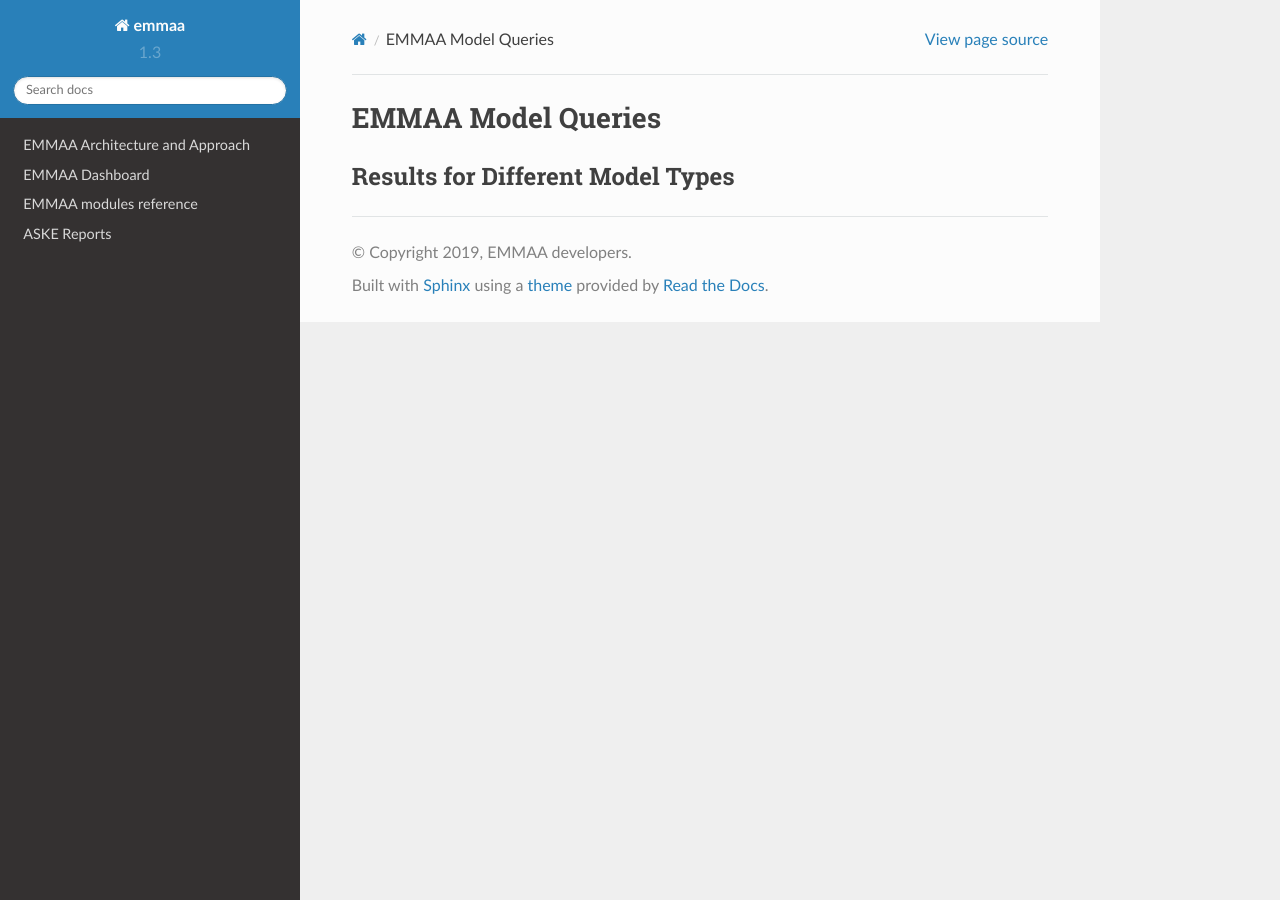
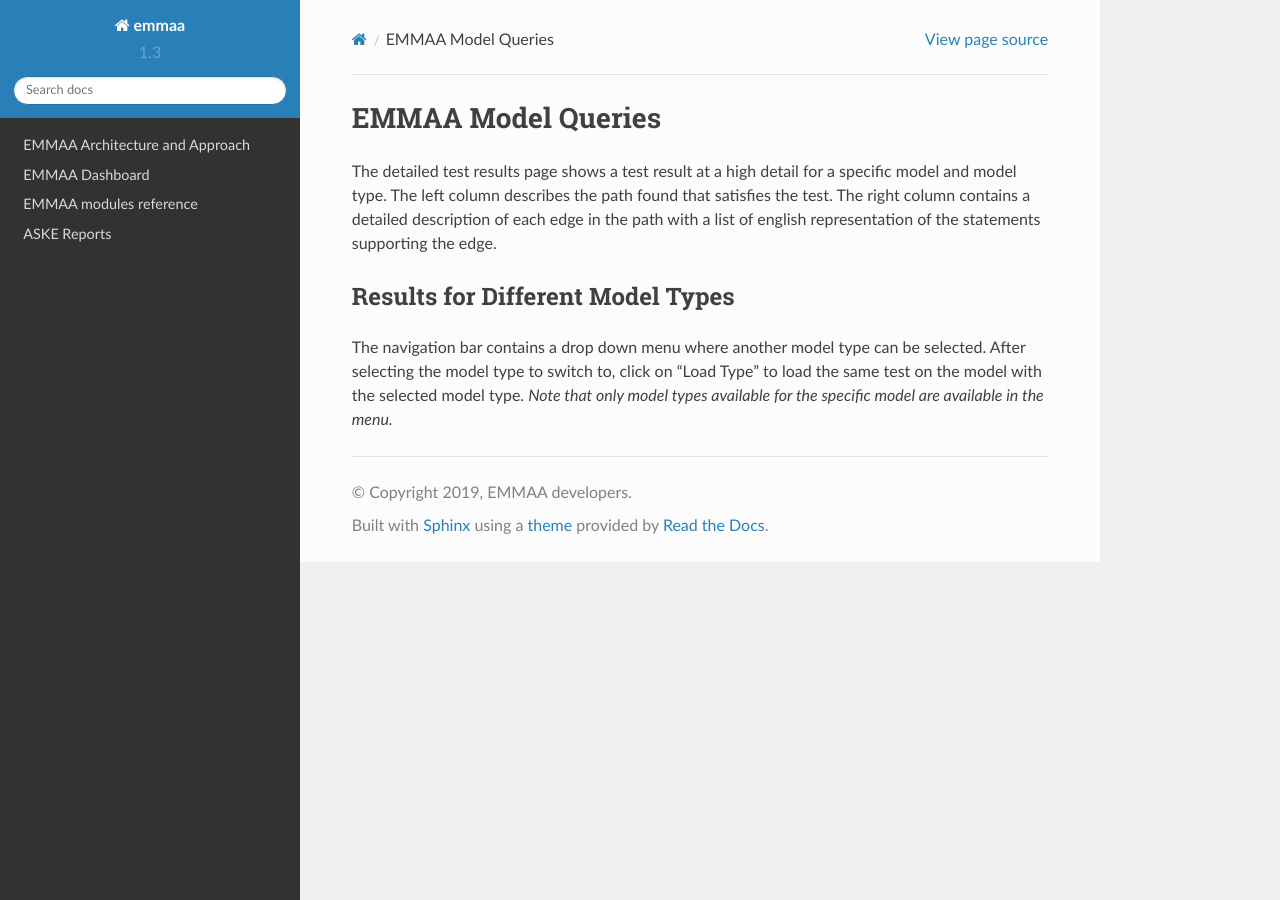
Before and after one commit to gyorilab/emmaa, a Sphinx documentation site: the page built from doc/dashboard/detailed_test_results.rst, in a window 1280 px wide. Built offline with Sphinx 7.4.7 and the Read the Docs theme 2.0.0, drawn with Linux system fonts in a browser that asks for light colours.

Commit message:
Add descriptive section, explain switching model.

```diff
--- a/doc/dashboard/detailed_test_results.rst
+++ b/doc/dashboard/detailed_test_results.rst
@@ -1,7 +1,16 @@
-.. _dashboard_query:
-
 EMMAA Model Queries
 ===================
 
+The detailed test results page shows a test result at a high detail for a
+specific model and model type. The left column describes the path found that
+satisfies the test. The right column contains a detailed description of each
+edge in the path with a list of english representation of the statements
+supporting the edge.
+
 Results for Different Model Types
 ---------------------------------
+
+The navigation bar contains a drop down menu where another model type can be
+selected. After selecting the model type to switch to, click on "Load Type"
+to load the same test on the model with the selected model type. *Note that
+only model types available for the specific model are available in the menu.*
```
